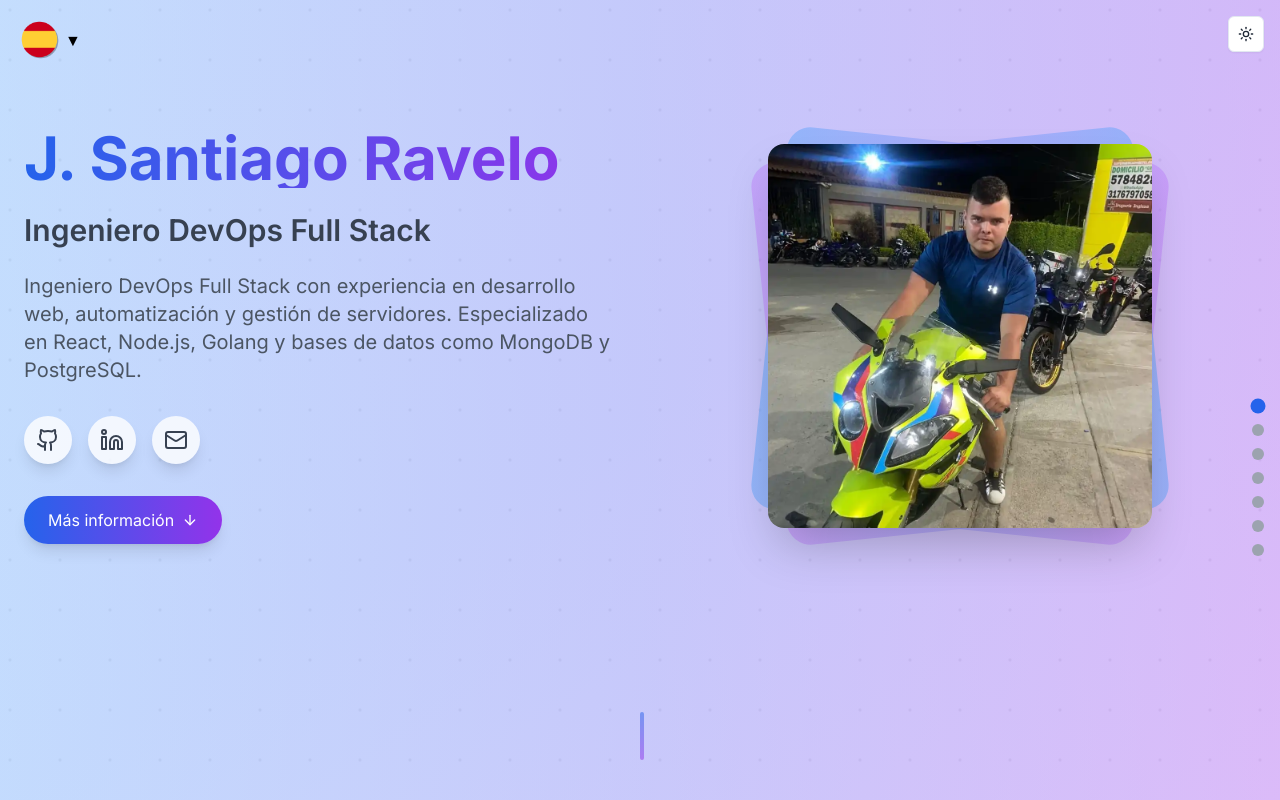
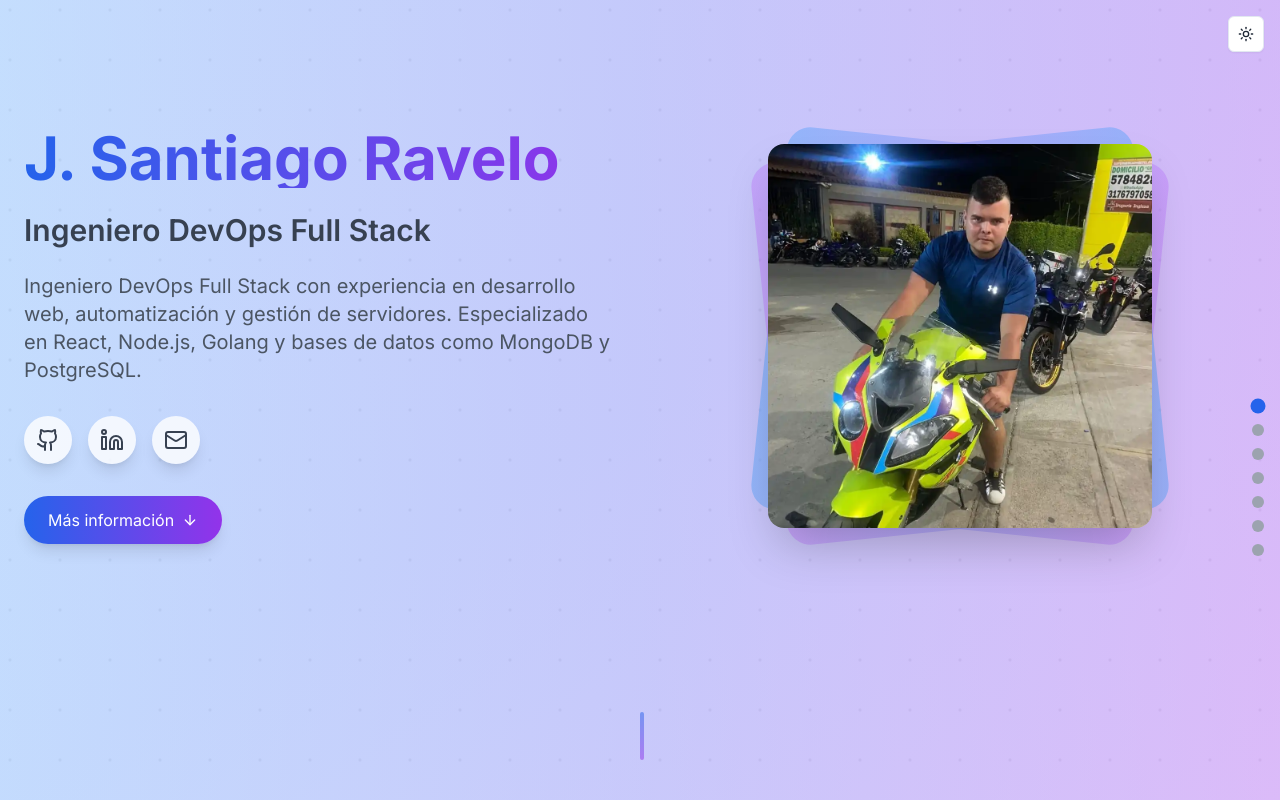
Before and after one commit to JunniorRavelo/portafolio, a Next.js app: page / in a window 1280 px wide. Shown: the top 800 px of the page. Built offline with nearby package versions, Linux system fonts and the light colour scheme.

Commit message:
elimina el componente Traslate del archivo page.tsx

```diff
--- a/app/page.tsx
+++ b/app/page.tsx
@@ -7,12 +7,10 @@ import Education from "./components/Education"
 import Contact from "./components/Contact"
 import FloatingNav from "./components/floating-nav"
 import Footer from "./components/Footer"
-import Traslate from "./components/Traslate"
 
 export default function Home() {
   return (
     <main className="bg-gray-50 dark:bg-gray-900 min-h-screen">
-      <Traslate />
       <FloatingNav />
       <Hero />
       <About />
```
